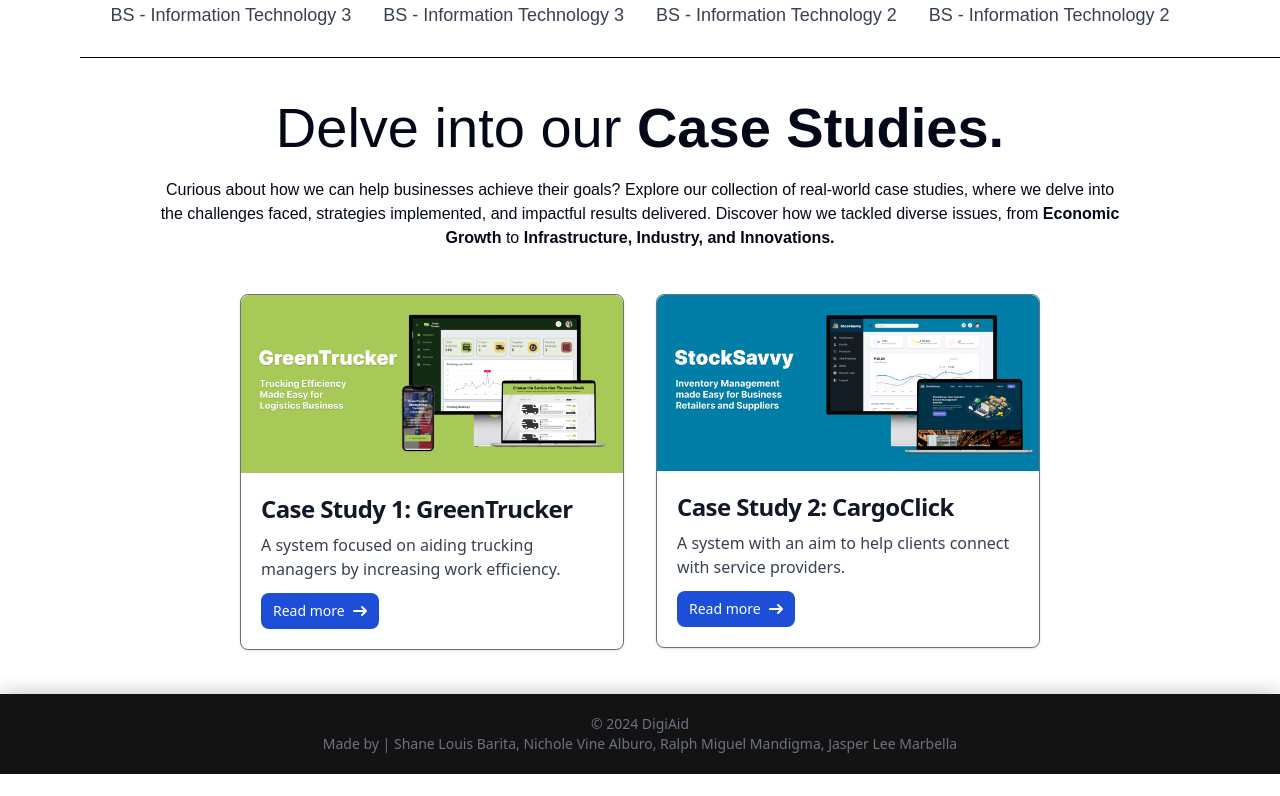
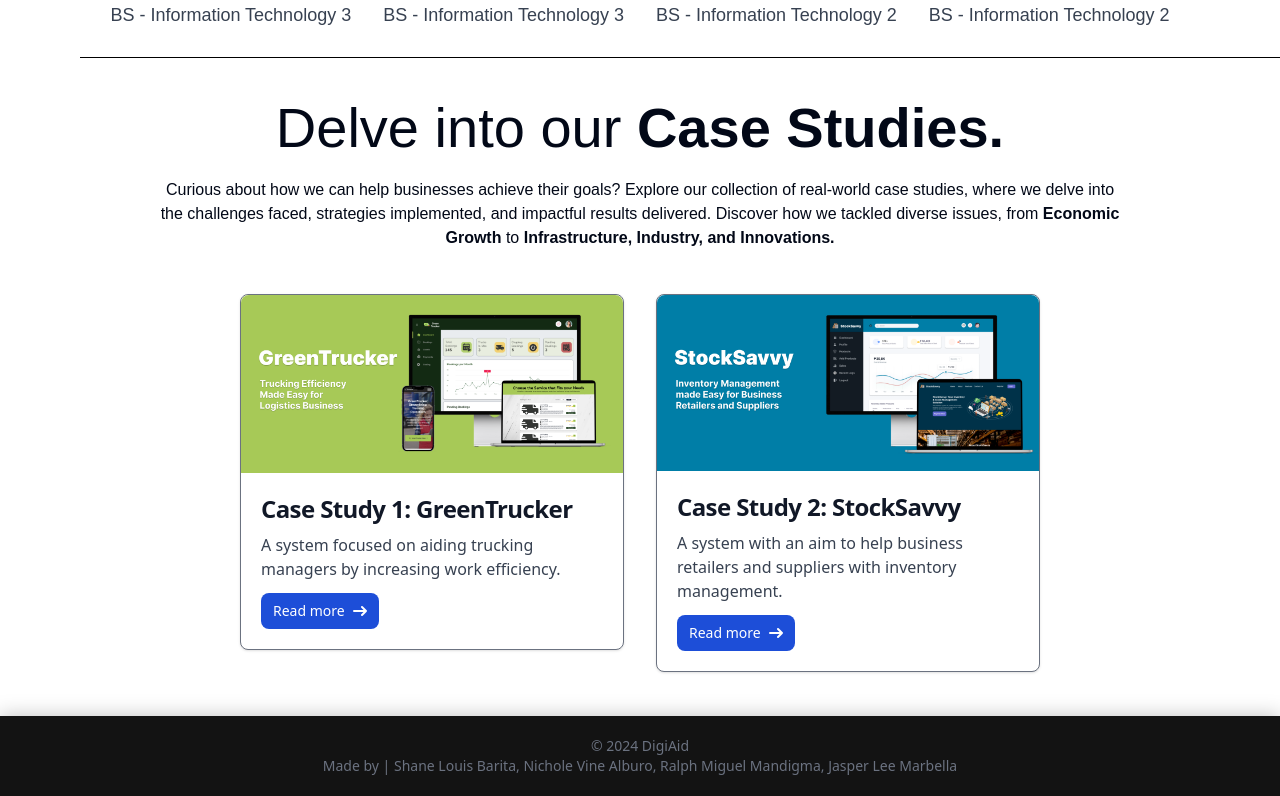
Before and after one commit to baristabarita/CaseStudiesPortfolio, a React (Vite) app: page / in a window 1280 px wide. Shown: the part 1012-1808 px from the top of the page. Before the commit the page ends 1786 px from the top, so only its background shows below. Built offline with nearby package versions, Linux system fonts and the light colour scheme; what tailwindcss-animated would draw is missing.

Commit message:
updated page 1

```diff
--- a/src/components/casestudylist/CaseStudyList.jsx
+++ b/src/components/casestudylist/CaseStudyList.jsx
@@ -9,7 +9,7 @@ const CasestudyList = () => {
 
     const caseStudies = [
         {imgSrc: cs1cover, title: 'Case Study 1: GreenTrucker', description: 'A system focused on aiding trucking managers by increasing work efficiency.', link: '/casestudy1'},
-        {imgSrc: cs2cover, title: 'Case Study 2: CargoClick', description: 'A system with an aim to help clients connect with service providers.', link: '/casestudy2'},
+        {imgSrc: cs2cover, title: 'Case Study 2: StockSavvy', description: 'A system with an aim to help business retailers and suppliers with inventory management.', link: '/casestudy2'},
 
     ]
     return(
```
